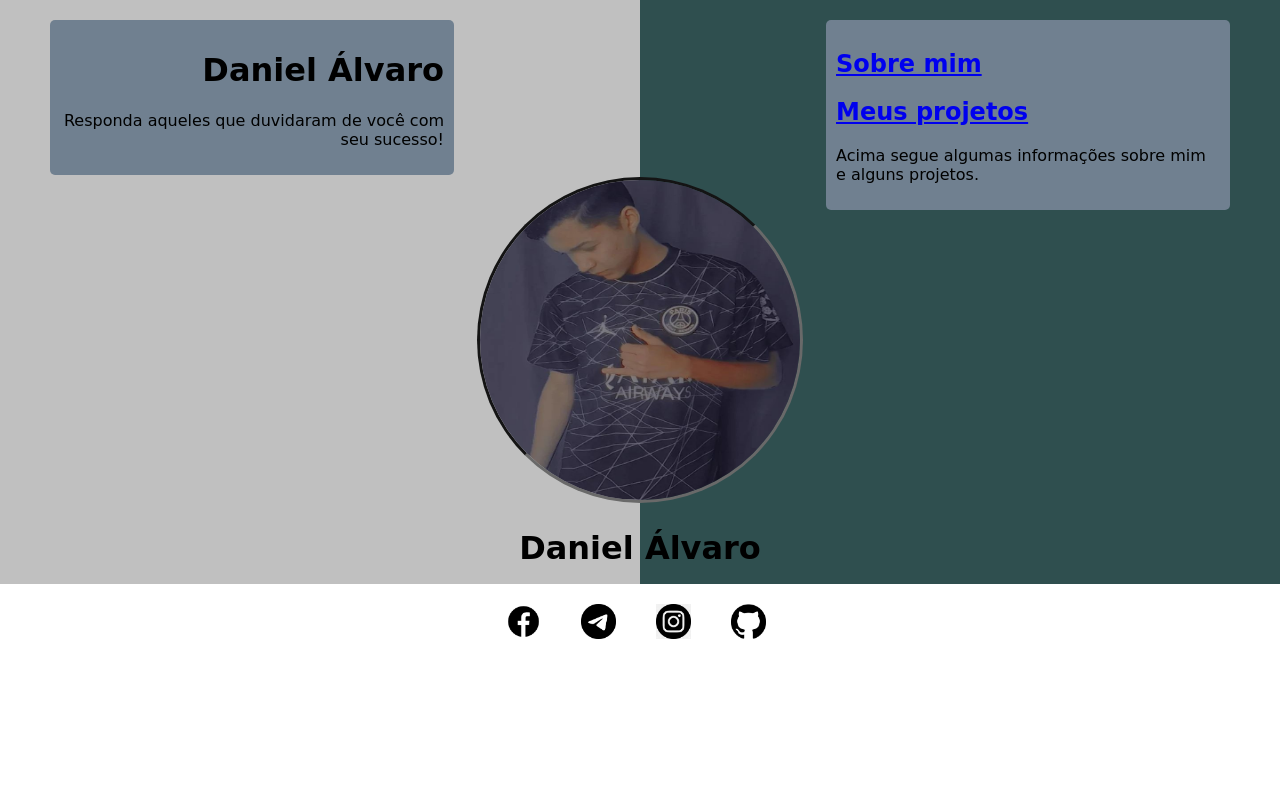
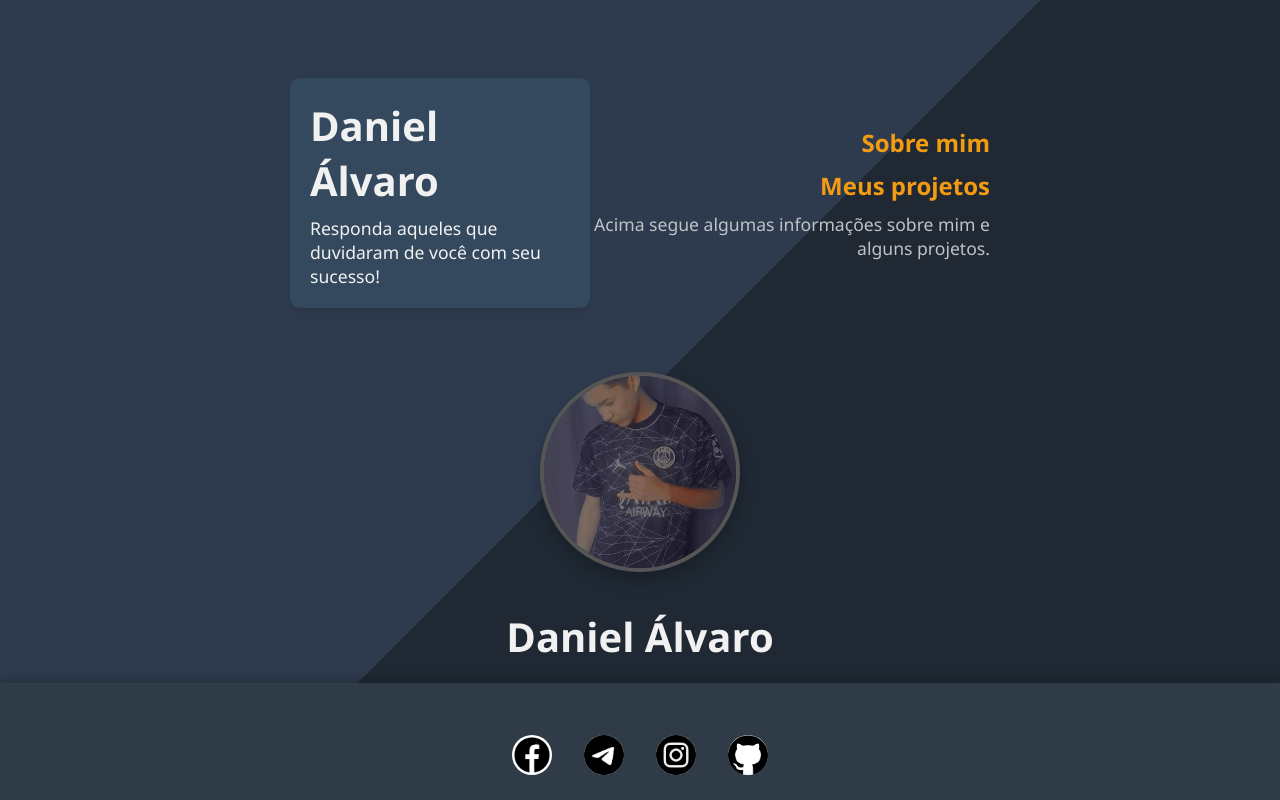
Before and after one commit to danielalvarobentosoares/danielalvarobentosoares.github.io, a plain HTML site: page index.html in a window 1280 px wide. Drawn offline with Linux system fonts and the light colour scheme.

Commit message:
Update estiliza-sete.css

```diff
--- a/estiliza-sete.css
+++ b/estiliza-sete.css
@@ -1,93 +1,169 @@
-body {
+/* Reset básico para garantir uma aparência limpa e consistente */
+* {
     margin: 0;
     padding: 0;
-    font-family: Cursive, Sans-Serif;
-    background: linear-gradient(to right, #C0C0C0 50%, #2F4F4F 50%);
+    box-sizing: border-box;
+}
+
+body {
+    font-family: 'Segoe UI', Tahoma, Geneva, Verdana, sans-serif;
+    background: linear-gradient(135deg, #2E3B4E 50%, #1F2833 50%);
+    color: #F1F1F1;
     display: flex;
     flex-direction: column;
+    justify-content: center;
     align-items: center;
-    justify-content: center;
     min-height: 100vh;
+    padding: 20px;
+}
+
+/* Header */
+.header-content {
+    display: flex;
+    justify-content: space-between;
+    align-items: center;
+    width: 100%;
+    max-width: 1200px;
+    margin-bottom: 2rem;
 }
 
 .esquerda {
-    position: absolute;
-    top: 20px;
-    left: 50px;
-    text-align: right;
-    background-color: #708090;
-    width: 30%;
-    color: #000000;
-    padding: 10px;
-    border-radius: 5px;
+    text-align: left;
+    background-color: #34495E;
+    padding: 20px;
+    border-radius: 10px;
+    max-width: 300px;
+    box-shadow: 0 4px 8px rgba(0, 0, 0, 0.1);
+}
+
+.esquerda h1 {
+    font-size: 2.5rem;
+    margin-bottom: 0.5rem;
+}
+
+.esquerda p {
+    font-size: 1.1rem;
+    font-weight: 300;
 }
 
 .direita {
-    position: absolute;
-    top: 20px;
-    right: 50px;
-    text-align: left;
-    background-color: #708090;
-    width: 30%;
-    color: #000000;
-    padding: 10px;
-    border-radius: 5px;
+    text-align: right;
+    max-width: 400px;
 }
 
-h1 a {
-    margin: 10px;
+.direita h2 {
+    font-size: 1.5rem;
+    margin-bottom: 10px;
+    color: #D6D6D6;
 }
 
+.direita p {
+    font-size: 1.1rem;
+    color: #BDC3C7;
+}
+
+/* Links */
+a {
+    text-decoration: none;
+    color: #F39C12;
+    transition: color 0.3s ease-in-out;
+}
+
+a:hover {
+    color: #FFB142;
+}
+
+/* Main Content */
 .image-container {
     text-align: center;
-    margin-bottom: 1px;
+    margin: 2rem 0;
 }
 
 .image-container img {
-    border: 3px inset #696969;
     border-radius: 50%;
-    aspect-ratio: 1/1;
-    max-width: 100%;
-    width: 20rem;
-    height: 20rem;
+    border: 4px solid #555;
+    width: 200px;
+    height: 200px;
+    object-fit: cover;
+    box-shadow: 0 8px 15px rgba(0, 0, 0, 0.2);
+    transition: transform 0.3s ease-in-out;
+}
+
+.image-container img:hover {
+    transform: scale(1.1);
 }
 
 .content {
     text-align: center;
-    max-width: 800px;
-    padding: 0 10px;
+    margin: 1rem 0;
+}
+
+.content h1 {
+    font-size: 2.5rem;
+    margin-bottom: 1rem;
+    font-weight: bold;
 }
 
 .content p {
-    color: #F5DEB3;
+    font-size: 1.2rem;
+    font-weight: 300;
+    color: #BDC3C7;
 }
 
+/* Social Icons */
 .social-icons {
     display: flex;
     justify-content: center;
-    align-items: center;
+    gap: 2rem;
+    margin-top: 2rem;
 }
 
-.social-icons a {
-    margin: 0 20px;
-    text-decoration: none;
-    position: relative;
-    left: 1rem;
+.social-icons a img {
+    width: 40px;
+    height: 40px;
+    border-radius: 50%;
+    transition: transform 0.3s ease-in-out;
 }
 
-.social-icons img {
-    width: 35px;
-    height: 35px;
+.social-icons a img:hover {
+    transform: scale(1.2);
 }
 
+/* Footer */
 footer {
-    background-color: #FFFFFF;
-    color: #fff;
     text-align: center;
     padding: 20px;
+    background-color: #2F3B47;
+    width: 100%;
     position: fixed;
-    right: 0;
     bottom: 0;
-    height: 22%;
-    width: 100%;
+    left: 0;
+    box-shadow: 0 -4px 10px rgba(0, 0, 0, 0.2);
 }
+
+footer p {
+    font-size: 0.9rem;
+    color: #BDC3C7;
+}
+
+/* Responsividade */
+@media (max-width: 768px) {
+    .header-content {
+        flex-direction: column;
+        text-align: center;
+    }
+
+    .esquerda, .direita {
+        max-width: 100%;
+        text-align: center;
+        padding: 15px;
+    }
+
+    .social-icons {
+        flex-direction: column;
+    }
+
+    .social-icons a {
+        margin-bottom: 15px;
+    }
+}
```
